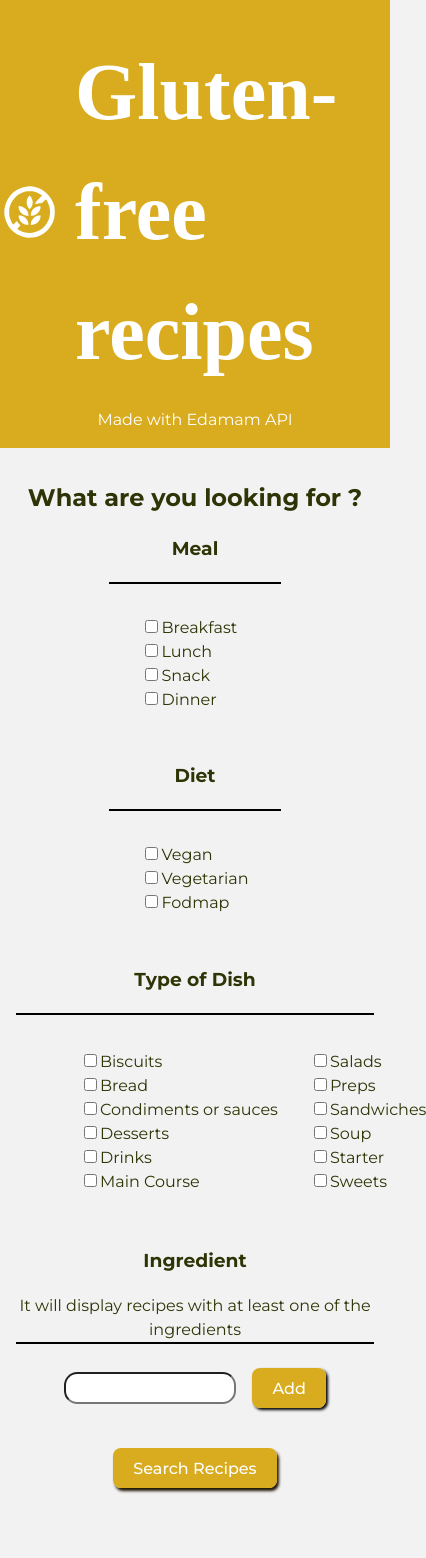
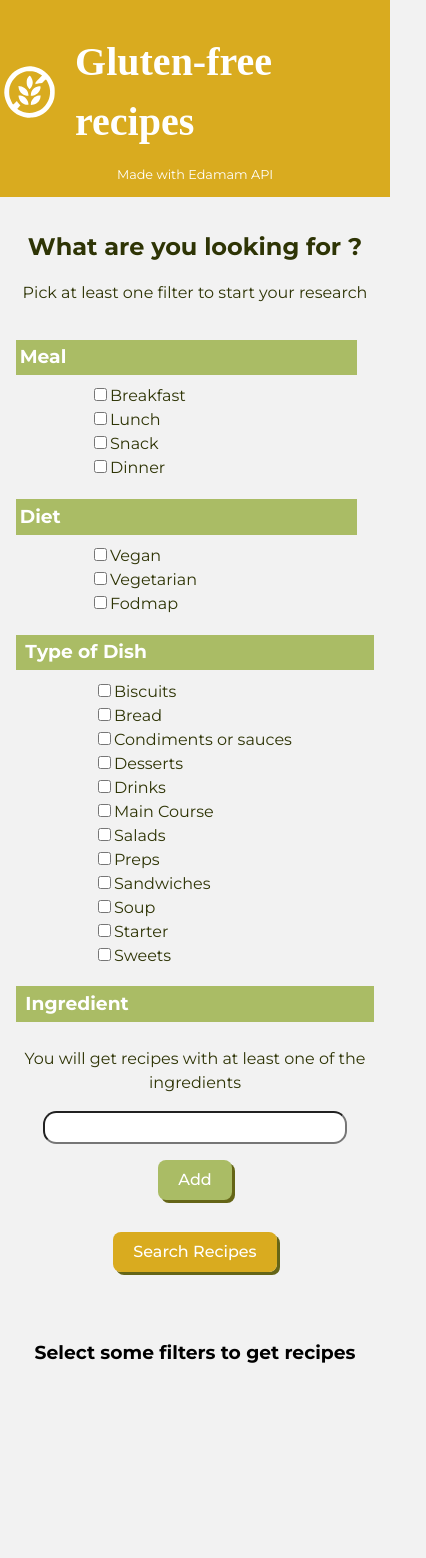
Before and after one commit to EmilieLgt/gluten-free-recipes, a React (Vite) app: page / in a window 390 px wide. Shown: the top 1558 px of the page, 426 px wide, since content can reach past the window. After the commit the page ends 1385 px from the top, so only its background shows below. Built offline with nearby package versions, Linux system fonts and the light colour scheme; a web font is replaced by a local one.

Commit message:
responsive design and ingredients filter

```diff
--- a/src/App.css
+++ b/src/App.css
@@ -1,5 +1,4 @@
 /* Header */
-
 .header {
   display: flex;
   flex-direction: column;
@@ -9,7 +8,7 @@
   background-color: var(--first-color);
 }
 .logo-header {
-  height: 7vh;
+  height: 10vh;
 }
 
 .logo-title-header {
@@ -20,29 +19,35 @@
 }
 
 /* Research */
-
+.research-section h2 {
+  margin-bottom: 0.5em;
+}
+.research-section h3 {
+  background-color: var(--green-color);
+  text-align: center;
+  color: white;
+  margin: 0;
+  padding: 0.5em;
+}
 .research-section {
-  border: 2px 0px 0px 0px  solid black;
   text-align: center;
   color: var(--third-color);
-  margin-bottom:2em;
-  padding:1em;
-  margin-top:1em;
-  padding-bottom:1em
+  margin-bottom: 2em;
+  padding: 1em;
+  margin-top: 1em;
+  padding-bottom: 1em;
 }
 .research-button {
   background-color: var(--first-color);
   color: #ffffff;
-  box-shadow: 2px 3px 3px var(--dark-color);
 }
 
-.filters-section{
-  display:flex;
+.filters-section {
+  display: flex;
   flex-direction: row;
   flex-wrap: wrap;
   align-items: center;
   justify-content: space-evenly;
-
 }
 .choices-list-research {
   display: flex;
@@ -50,66 +55,141 @@
   justify-content: center;
   align-items: start;
   flex-wrap: wrap;
-  padding:2em;
-  border-top:2px  black solid;
+  padding: 2em;
 }
 
-#choices-dish{
-  height:150px;
-
-
+#choices-dish {
+  height: 150px;
 }
 
-#choices-dish label {  padding-left: 2em;}
-
-
-
-.input-research{
-  padding:0.5em;
-  width:50%;
-  background-color: rgb(255, 255, 255);
-  border-radius:1em;
+#choices-dish label {
+  padding-left: 2em;
 }
 
-.clear-button {
-  background-color: var(--secondary-color);
-  color:white;
-  margin-left:1em;
-  box-shadow: 2px 2px 3px black;
-}
-.add-button {
-  background-color: var(--first-color);
-  color:white;
-  margin-left:1em;
-  box-shadow: 2px 2px 3px black;
+.input-research {
+  padding: 0.5em;
+  width: 50%;
+  background-color: rgb(255, 255, 255);
+  border-radius: 1em;
 }
 
-
 .list-ingredients-filter {
-list-style:none;
-display:flex ;
-flex-direction: row;
-gap :1em;
-flex-wrap: wrap;
-max-width: 25vw;
-margin-top:0;
-margin-bottom:1em
+  list-style: none;
+  display: flex;
+  flex-direction: row;
+  gap: 1em;
+  flex-wrap: wrap;
+  max-width: 25vw;
+  margin-top: 0;
+  margin-bottom: 1em;
 }
 
-.list-ingredients-filter li{
-  background-color: var(--third-color);
-  color:white;
-  padding:0.4em;
+.list-ingredients-filter li {
+  background-color: var(--first-color);
+  color: white;
+  padding: 0.4em;
   text-transform: uppercase;
-  font-size : 0.8em
+  font-size: 0.8em;
 }
 
 .ingredients-choice {
-  display:flex;
+  display: flex;
   flex-direction: row;
   justify-content: center;
   align-items: center;
   flex-wrap: wrap;
-  padding:1.5em;
-  border-top:2px  black solid;
+  padding: 1.5em;
 }
+
+.clear-button {
+  background-color: var(--green-color);
+  color: white;
+  margin-left: 1em;
+}
+.add-button {
+  background-color: var(--green-color);
+  color: white;
+  margin-left: 1em;
+}
+
+@media screen and (max-width: 992px) {
+
+  .logo-header {
+    height: 7vh;
+  }
+
+  .made-with-title {
+    font-size: 0.8em;
+  }
+
+  .choices-list-research {
+    display: flex;
+    padding: 0;
+    border-top: 0px;
+  }
+
+  #choices-dish {
+    height: fit-content;
+    margin-left: 20vw;
+  }
+
+  #choices-dish label {
+    padding-left: 0;
+  }
+  .research-section {
+    border: 0px;
+  }
+
+  .meal-diet-section h3 {
+    text-align: left;
+
+    width:90%;
+    padding:0.2em;
+    margin-top:1em;
+    margin-bottom:0.5em
+  }
+  .meal-section-research{
+    width: 95vw;
+  }
+.dish-section-research h3 {
+  text-align: left;
+  padding-top:0.2em;
+  padding-bottom:0.2em;
+  padding-right:0;
+  margin-top:1em;
+  margin-bottom:0.5em;
+
+
+}
+  .meal-diet-section input {
+    margin-left: 20vw;
+  }
+
+  .ingredients-choice {
+    display: flex;
+    flex-direction: column;
+    justify-content: center;
+    align-items: center;
+    flex-wrap: wrap;
+    padding: 0;
+    border-top: 0px;
+  }
+
+  .input-research {
+    padding: 0.5em;
+    width: 80%;
+    margin: 0;
+    background-color: rgb(255, 255, 255);
+    border-radius: 1em;
+  }
+
+  .clear-button {
+    margin-left: 0;
+    margin-bottom: 1em;
+  }
+  .add-button {
+    margin-left: 0;
+    margin-top:1em;
+    margin-bottom:1em
+  }
+}
--- a/src/App.jsx
+++ b/src/App.jsx
@@ -39,10 +39,13 @@ function App() {
   // using states to update recipes according to user choices (meals, diets ...)
 
   const [selectedMeals, setSelectedMeals] = useState([]);
+  const [selectedDiets, setSelectedDiets] = useState([]);
+  const [selectedDishes, setSelectedDishes] = useState([]);
 
-  const [selectedDiets, setSelectedDiets] = useState([]);
+  //using states to displya some choices categories
 
-  const [selectedDishes, setSelectedDishes] = useState([]);
+
+
 
   // using state to put a conditon on the display of message error
 
@@ -67,17 +70,19 @@ function App() {
 
   const handleRemoveIngredient = () => {
     setSelectedIngredients([]);
+    console.log(selectedIngredients)
   };
   return (
     <>
       <Title />
       <section className="research-section">
-        <h2>What are you looking for ?</h2>
+        <h2 >What are you looking for ?</h2>
+        <p>Pick at least one filter to start your research</p>
         <div className="filters-section">
           <div className="meal-diet-section">
             <div className="meal-section-research">
-              <h3>Meal </h3>
-              <div className="choices-list-research">
+              <h3 >Meal </h3>
+             <div className="choices-list-research">
                 <label>
                   {/* every input value represents what will be written in the api request when it's selected. if something is slected, it will be added to the selectedMeals array.
           If something is unselected, selectedMeals will be filtered and become an array without the unselected meals */}
@@ -155,8 +160,8 @@ function App() {
               </div>
             </div>
             <div className="diet-section-research">
-              <h3>Diet</h3>
-              <div className="choices-list-research">
+               <h3 >Diet</h3>
+             <div className="choices-list-research">
                 <label>
                   <input
                     type="checkbox"
@@ -413,10 +418,11 @@ function App() {
                 Sweets
               </label>
             </div>
-            <div>
+            <div className="ingredients-section-research">
               <h3>Ingredient </h3>
-              It will display recipes with at least one of the ingredients
+
               <div className="ingredients-choice">
+              <p>You will get recipes with at least one of the ingredients</p>
                 <input
                   type="text"
                   className="input-research"
@@ -457,9 +463,9 @@ function App() {
             <Recipe key={recipe.recipe.uri} recipe={recipe.recipe} />
           ))
         ) : choicesMade ? (
-          <div>No results 😟 Try some other filters ! </div>
+          <div>No results 😟 Try with other filters ! </div>
         ) : (
-          <h3>Select some filters to get recipes </h3>
+          <h3> Select some filters to get recipes </h3>
         )}
       </section>
     </>
--- a/src/components/Recipe.jsx
+++ b/src/components/Recipe.jsx
@@ -1,31 +1,65 @@
 /* eslint-disable react/jsx-key */
 /* eslint-disable react/prop-types */
-import "./recipe.css"
+import { useState } from "react";
+import "./recipe.css";
 
-function Recipe ({recipe}) {
+function Recipe({ recipe }) {
+  const [showFullContent, setShowFullContent] = useState(false);
 
+  // define a caracters limit for a card (to show more if the card is too long, allow the website to display cards with same height)
+  const contentLimit = 50;
+  const content = recipe.ingredientLines && recipe.ingredientLines.join(", ");
 
+  // determine if content is longer that the limit
+  const isContentLong = content.length > contentLimit;
 
-return (<div className='one-recipe'>
- <a href={recipe.url} target="blank"> <div className="img-hover-recipe"><img className="hover-text-svg" src="../.../../get-recipe.svg"/><img className="hover-img-svg" src="../../../external-link-svgrepo-com.svg"/></div> </a>
+  // display the whole content of the card if its shorter than the caracters limit, and button show more if its too long
+  // const displayContent = showFullContent ? content : `${content.slice(0, contentLimit)}...`;
 
-    <img  className='img-recipe' src= {recipe.images.REGULAR.url}/>
+  return (
+    <div className="one-recipe">
 
-    <div className="title-box-recipe">
-    <h3 className='title-recipe'>{recipe.label}</h3></div>
-    <div className="content-recipe">
-    <div className="tags-recipe"><div className="tag-racipe">#{recipe.mealType}</div> <div className="tag-racipe">#{recipe.dishType}</div></div>
+      <a href={recipe.url} target="blank">
+        <div className="img-hover-recipe">
+          <img className="hover-text-svg" src="../.../../get-recipe.svg" />
+          <img
+            className="hover-img-svg"
+            src="../../../external-link-svgrepo-com.svg"
+          />
+        </div>
+      </a>
+      <img className="img-recipe" src={recipe.images.REGULAR.url} />
 
-    <ul className="ingredients-list-recipe">
-        {recipe.ingredientLines && recipe.ingredientLines.map((ingredient) => (
-        <li className='one-ingredient-recipe'> {ingredient}</li>
-      ))}
-</ul>
+      <div className="title-box-recipe">
+        <h3 className="title-recipe">{recipe.label}</h3>
+      </div>
 
+      <div className="content-recipe">
+        <div className="tags-recipe">
+          <div className="tag-racipe">#{recipe.mealType}</div>{" "}
+          <div className="tag-racipe">#{recipe.dishType}</div>
+        </div>
 
+        <ul className="ingredients-list-recipe">
+        {showFullContent ? (
+            // Affichez le contenu complet si showFullContent est true
+            recipe.ingredientLines && recipe.ingredientLines.map((ingredient, index) => (
+              <li className="one-ingredient-recipe" key={index}>{ingredient}</li>
+            ))
+          ) : (
+            // Affichez le contenu tronqué s'il est trop long
+            <li className="one-ingredient-recipe">{content.slice(0, contentLimit)}...</li>
+          )}
+        </ul>
+        {/* Affichez le bouton "Show more" uniquement si le contenu est trop long */}
+        {isContentLong && (
+          <button  className="show-more-button" onClick={() => setShowFullContent(!showFullContent)}>
+            {showFullContent ? "Show less" : "Show more"}
+          </button>
+        )}
+      </div>
     </div>
-    </div>
-)
+  );
 }
 
-export default Recipe
+export default Recipe;
--- a/src/components/Title.jsx
+++ b/src/components/Title.jsx
@@ -5,7 +5,7 @@ function Title() {
       <img className="logo-header" src="../gf-logo.svg"></img>
       <h1>Gluten-free recipes</h1></div>
       <div>
-        <p> Made with Edamam API</p>
+        <p className="made-with-title"> Made with Edamam API</p>
       </div>
     </div>
   );
--- a/src/components/recipe.css
+++ b/src/components/recipe.css
@@ -25,7 +25,7 @@
   border-radius: 20px;
 }
 .title-box-recipe {
-  background-color: var(--third-color);
+  background-color: var(--first-color);
   width: 100%;
 }
 
@@ -45,11 +45,7 @@
   border-radius: 1em 1em 0em 0em;
   width: 300px;
 }
-.button-recipe {
-  background-color: var(--first-color);
-  box-shadow: 1px 3px 3px rgb(133, 89, 18);
-  color: white;
-}
+
 .tags-recipe {
   color: var(--first-color);
   text-transform: uppercase;
@@ -89,7 +85,7 @@ border-radius: 1em 1em 0em 0em;
 }
 
 .tag-racipe {
-  background-color: var(--first-color);
+  background-color: var(--green-color);
   color:white;
   margin-top:1em;
   font-size:0.8em;
@@ -97,3 +93,9 @@ border-radius: 1em 1em 0em 0em;
   padding-right:2em;
   border-radius: 0em 1em 1em 0em
 }
+
+.show-more-button{
+  background-color: rgb(202, 216, 182);
+  margin:auto;
+  box-shadow: none;
+}
--- a/src/index.css
+++ b/src/index.css
@@ -9,7 +9,8 @@
  --third-color : rgb(46, 52, 5);
  --dark-color:  rgb(31, 21, 2);
  --light-color : rgb(253, 234, 209);
- --background-color:rgb(242, 242, 242)
+ --background-color:rgb(242, 242, 242);
+ --green-color: rgb(170, 188, 101);
 }
 
 body {
@@ -19,8 +20,9 @@ body {
 }
 
 h1 {
-  font-size: 5em;
+  font-size: 6em;
   margin:0;
+  margin-left:0.5em;
   font-family: "Sue Ellen Francisco";
 }
 
@@ -35,9 +37,26 @@ button {
   font-family: inherit;
   cursor: pointer;
   transition: border-color 0.25s;
+  box-shadow: 3px 3px 0px rgb(101, 101, 23)
 }
+
+button:active {
+  box-shadow: 0px 0px 0px black;
+  transform: scale(0.9);
+  }
 
 a {
   text-decoration: none;
   color:inherit
 }
+
+
+@media  screen and (max-width:992px) {
+  h1 {
+    font-size: 2.5em;
+      margin:0
+
+  }
+
+  h3 {text-align: center;}
+}
```
